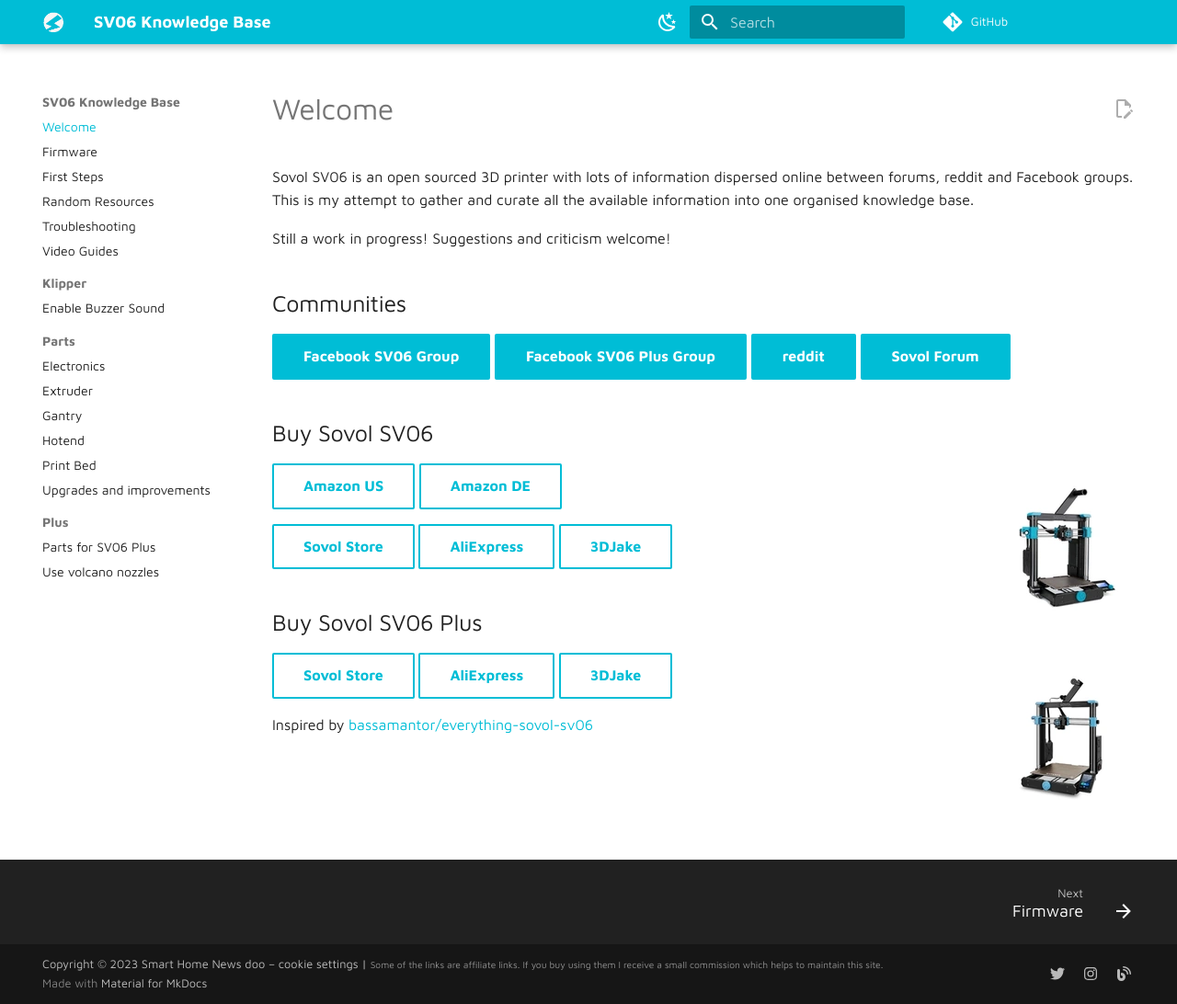
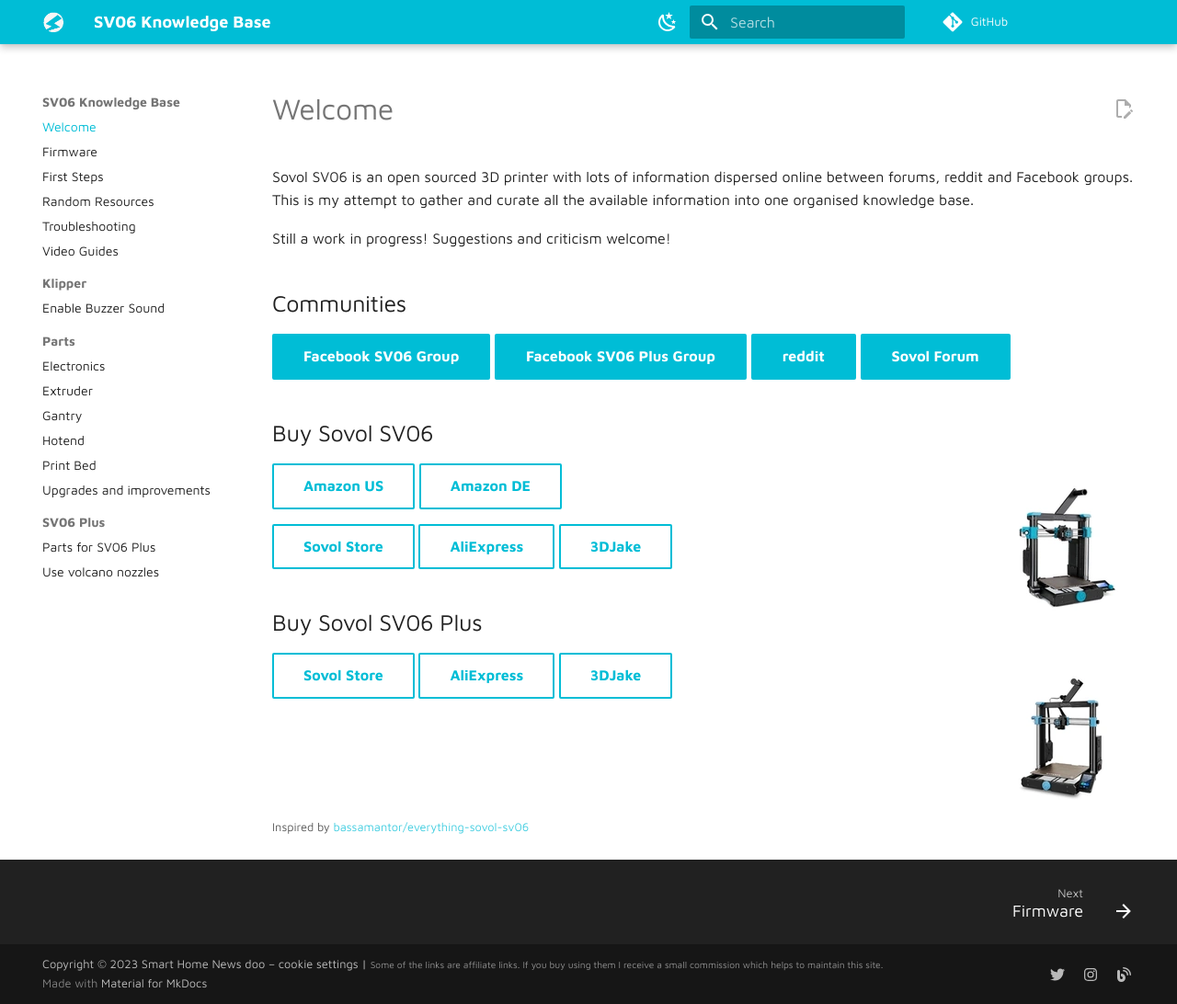
Before and after one commit to blakadder/sv06, an MkDocs documentation site: the page built from docs/index.md, in a window 1280 px wide and 1092 px high. Shown: the whole window at 92% size. Built offline with MkDocs 1.6.1 and Material for MkDocs 9.7.7, drawn with Linux system fonts in a browser that asks for light colours; comment, search, counter and statistics services are not loaded.

Commit message:
change path

```diff
--- a/docs/index.md
+++ b/docs/index.md
@@ -38,4 +38,7 @@
 [AliExpress](https://www.aliexpress.com/item/1005005237483248.html?aff_fcid=7348af99cf1d411ab4ffb7cadd6a195f-1681053334741-05363-_DDaMMPP&tt=CPS_NORMAL&aff_fsk=_DDaMMPP&aff_platform=shareComponent-detail&sk=_DDaMMPP&aff_trace_key=7348af99cf1d411ab4ffb7cadd6a195f-1681053334741-05363-_DDaMMPP&terminal_id=3f8c776975fd455ba956809c02d71a91&afSmartRedirect=y){ .md-button }
 [3DJake](https://www.awin1.com/cread.php?awinmid=21809&awinaffid=930253&ued=https%3A%2F%2Fwww.3djake.com%2Fsovol%2Fsv06-plus){ .md-button }
 
-Inspired by [bassamantor/everything-sovol-sv06](https://github.com/bassamanator/everything-sovol-sv06)
+<BR>
+---------------
+
+<small>Inspired by [bassamantor/everything-sovol-sv06](https://github.com/bassamanator/everything-sovol-sv06)</small>
```
Also changed, not shown: docs/SV06-Plus/sv06plusparts.md (renamed from docs/Plus/sv06plusparts.md), docs/SV06-Plus/volcano-nozzle.md (renamed from docs/Plus/volcano-nozzle.md).
